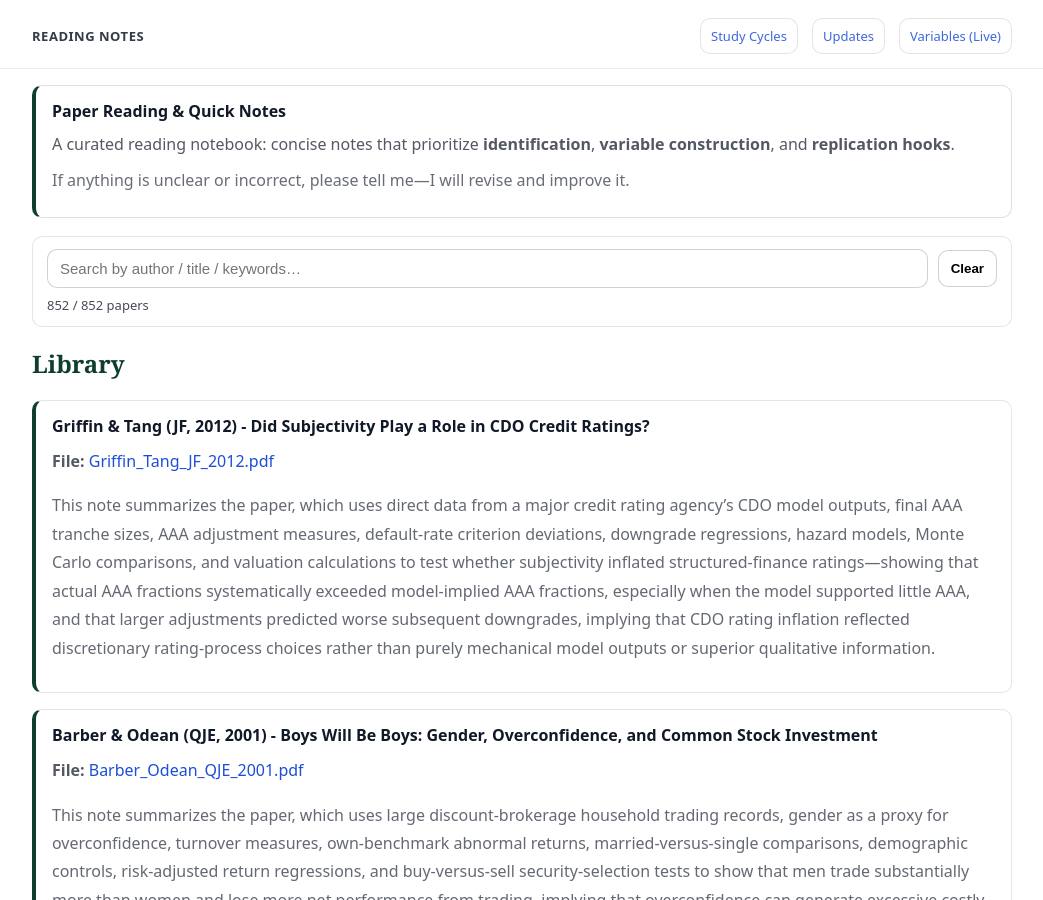
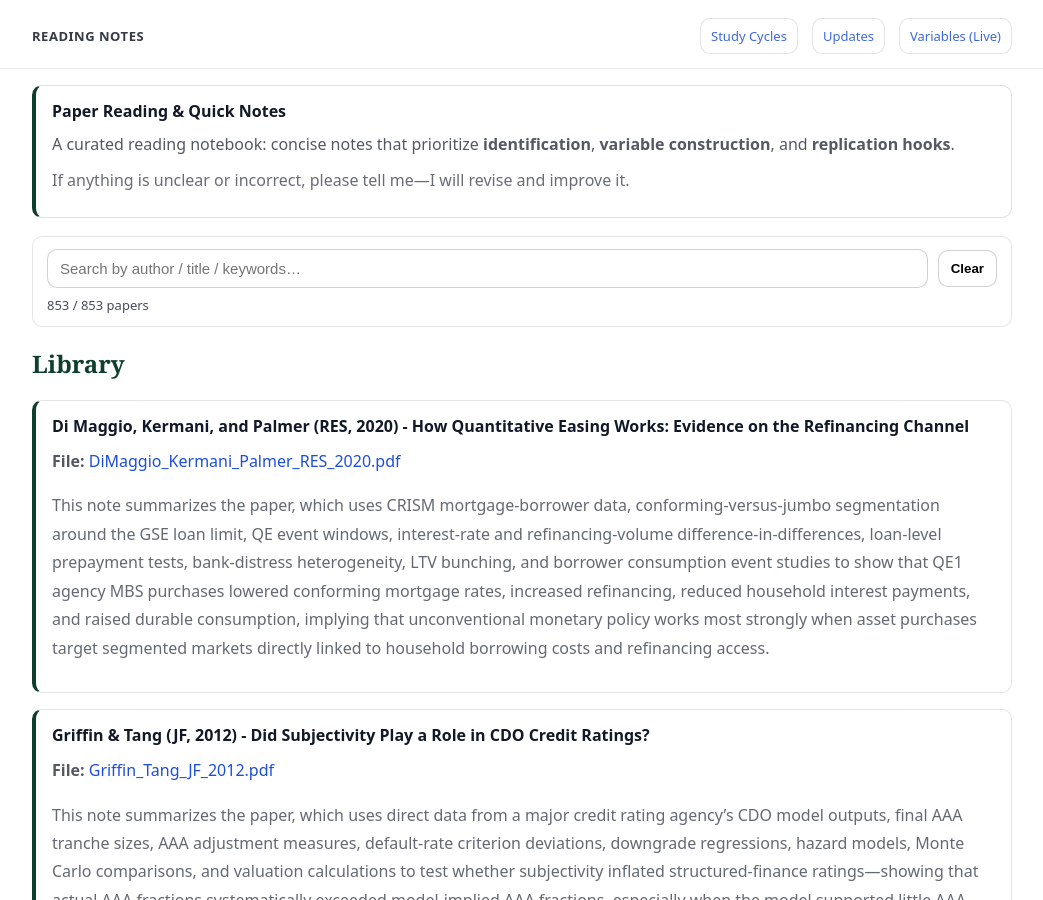
Before and after one commit to yaxinzn/study-archive, a Jekyll site: the page built from reading/index.md, in a window 1280 px wide and 900 px high. Shown: the whole window, without its empty margins (118-1161 px from the left). Built offline with Jekyll 4.4.1, drawn with Linux system fonts in a browser that asks for light colours.

Commit message:
Reading: add/update DiMaggio_Kermani_Palmer_RES_2020.pdf

```diff
--- a/_data/reading.yml
+++ b/_data/reading.yml
@@ -1,3 +1,7 @@
+- title: "Di Maggio, Kermani, and Palmer (RES, 2020) - How Quantitative Easing Works: Evidence on the Refinancing Channel"
+  file: "DiMaggio_Kermani_Palmer_RES_2020.pdf"
+  desc: "This note summarizes the paper, which uses CRISM mortgage-borrower data, conforming-versus-jumbo segmentation around the GSE loan limit, QE event windows, interest-rate and refinancing-volume difference-in-differences, loan-level prepayment tests, bank-distress heterogeneity, LTV bunching, and borrower consumption event studies to show that QE1 agency MBS purchases lowered conforming mortgage rates, increased refinancing, reduced household interest payments, and raised durable consumption, implying that unconventional monetary policy works most strongly when asset purchases target segmented markets directly linked to household borrowing costs and refinancing access."
+
 - title: "Griffin & Tang (JF, 2012) - Did Subjectivity Play a Role in CDO Credit Ratings?"
   file: "Griffin_Tang_JF_2012.pdf"
   desc: "This note summarizes the paper, which uses direct data from a major credit rating agency’s CDO model outputs, final AAA tranche sizes, AAA adjustment measures, default-rate criterion deviations, downgrade regressions, hazard models, Monte Carlo comparisons, and valuation calculations to test whether subjectivity inflated structured-finance ratings—showing that actual AAA fractions systematically exceeded model-implied AAA fractions, especially when the model supported little AAA, and that larger adjustments predicted worse subsequent downgrades, implying that CDO rating inflation reflected discretionary rating-process choices rather than purely mechanical model outputs or superior qualitative information."
```
Also changed, not shown: 1 other file.
